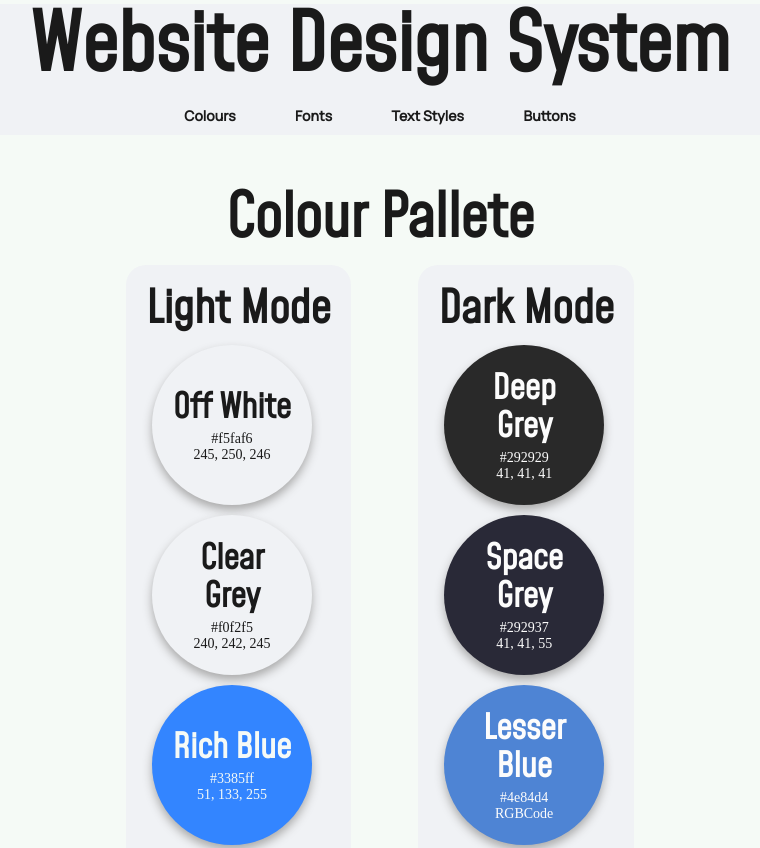
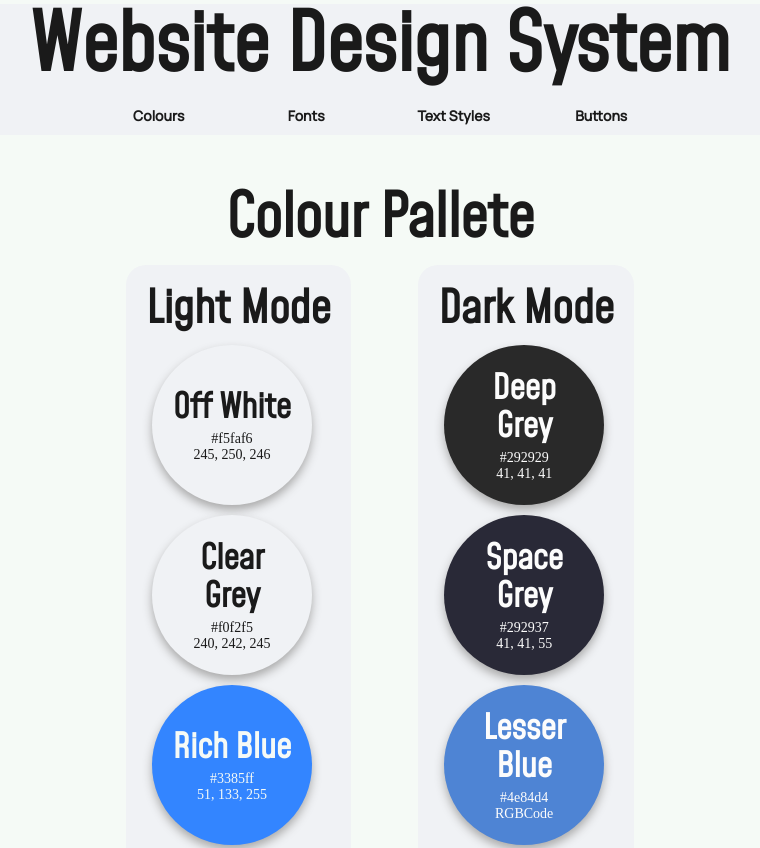
Before and after one commit to AidanKLee/designSystem, a plain HTML site: page index.html in a window 1280 px wide. Shown: the top 848 px of the page, without its empty margins (260-1020 px from the left). Drawn offline with Linux system fonts and the light colour scheme; a web font is replaced by a local one.

Commit message:
Nav width changes.

```diff
--- a/style.css
+++ b/style.css
@@ -43,17 +43,22 @@ header {
 nav {
     width: 100%;
     background-color: #f0f2f5;
+    display: flex;
+    align-items: center;
+    justify-content: center;
 }
 
 nav ul li {
     font-family: "Manrope";
     font-weight: bold;
+    width: 128px;
 }
 
 nav a {
     color: #1a1a1a;
     padding: 8px;
     transition: .5s;
+    width: 128px;
 }
 
 nav a:hover {
```
